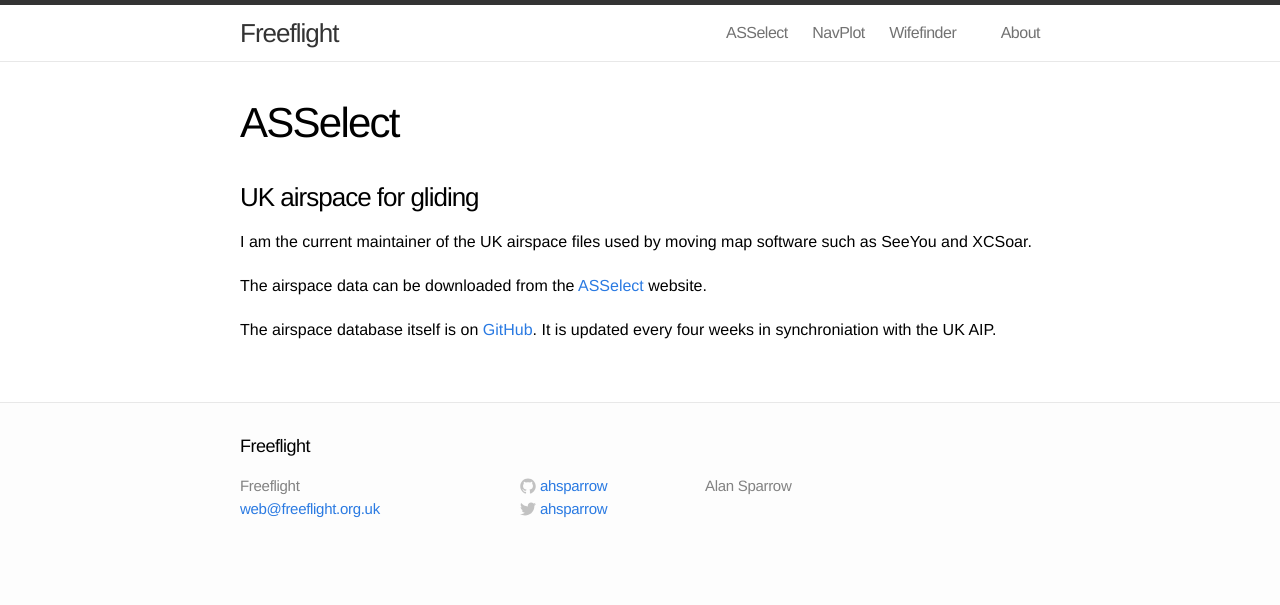
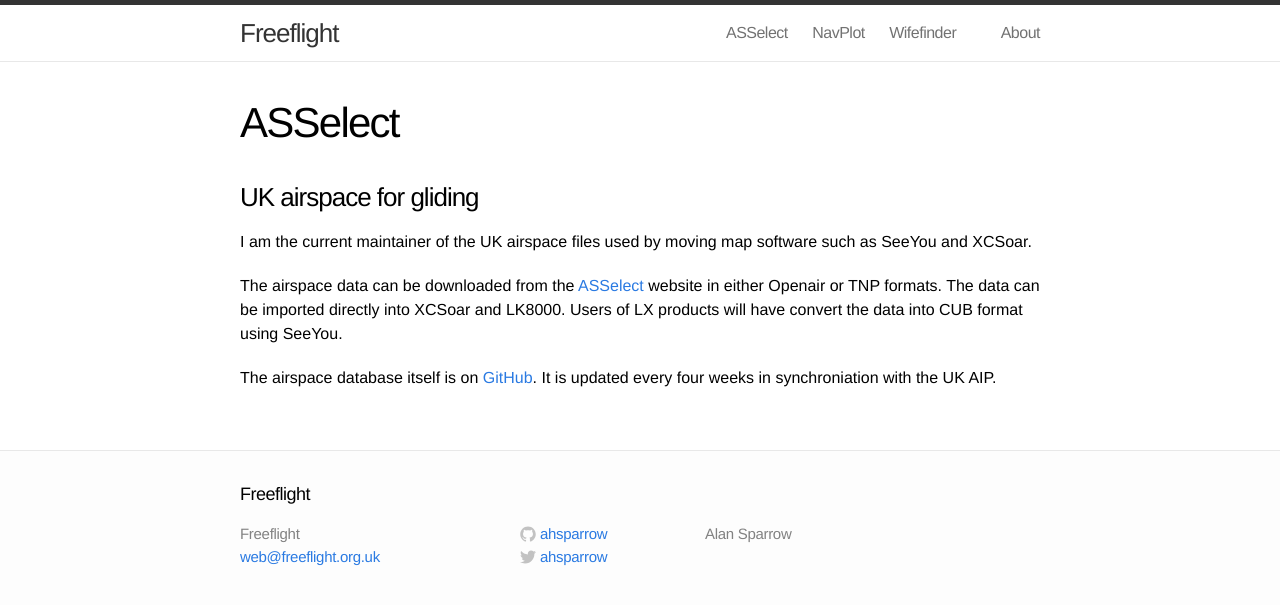
Before and after one commit to ahsparrow/ahsparrow.github.io, a Jekyll site: the page built from 1-asselect.md, in a window 1280 px wide. Shown: the top 605 px of the page. Built offline with Jekyll 4.4.1, drawn with Linux system fonts in a browser that asks for light colours.

Commit message:
Update ASSelect page

```diff
--- a/1-asselect.md
+++ b/1-asselect.md
@@ -10,7 +10,9 @@
 software such as SeeYou and XCSoar.
 
 The airspace data can be downloaded from the [ASSelect](https://asselect.uk/)
-website.
+website in either Openair or TNP formats. The data can be imported directly
+into XCSoar and LK8000. Users of LX products will have convert the data into
+CUB format using SeeYou.
 
 The airspace database itself is on [GitHub](https://github.com/ahsparrow/airspace).
 It is updated every four weeks in synchroniation with the UK AIP.
```
